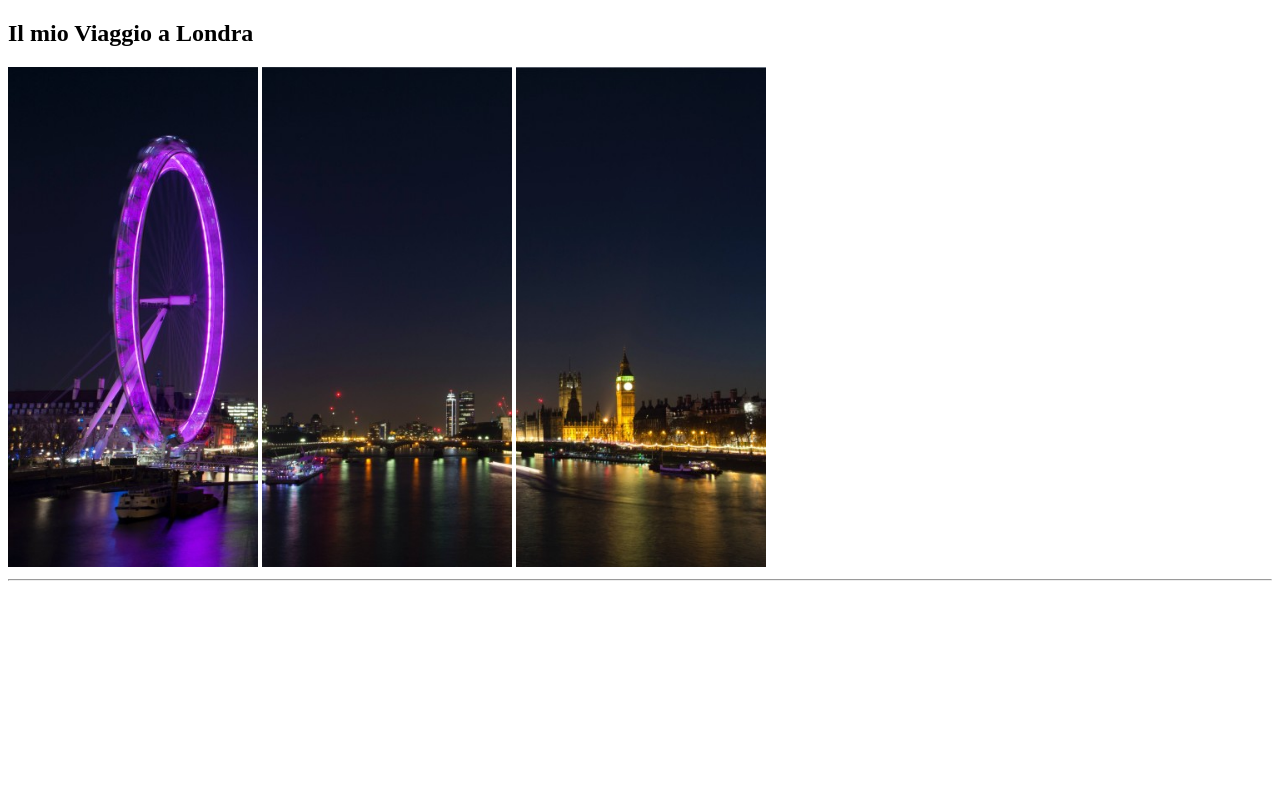
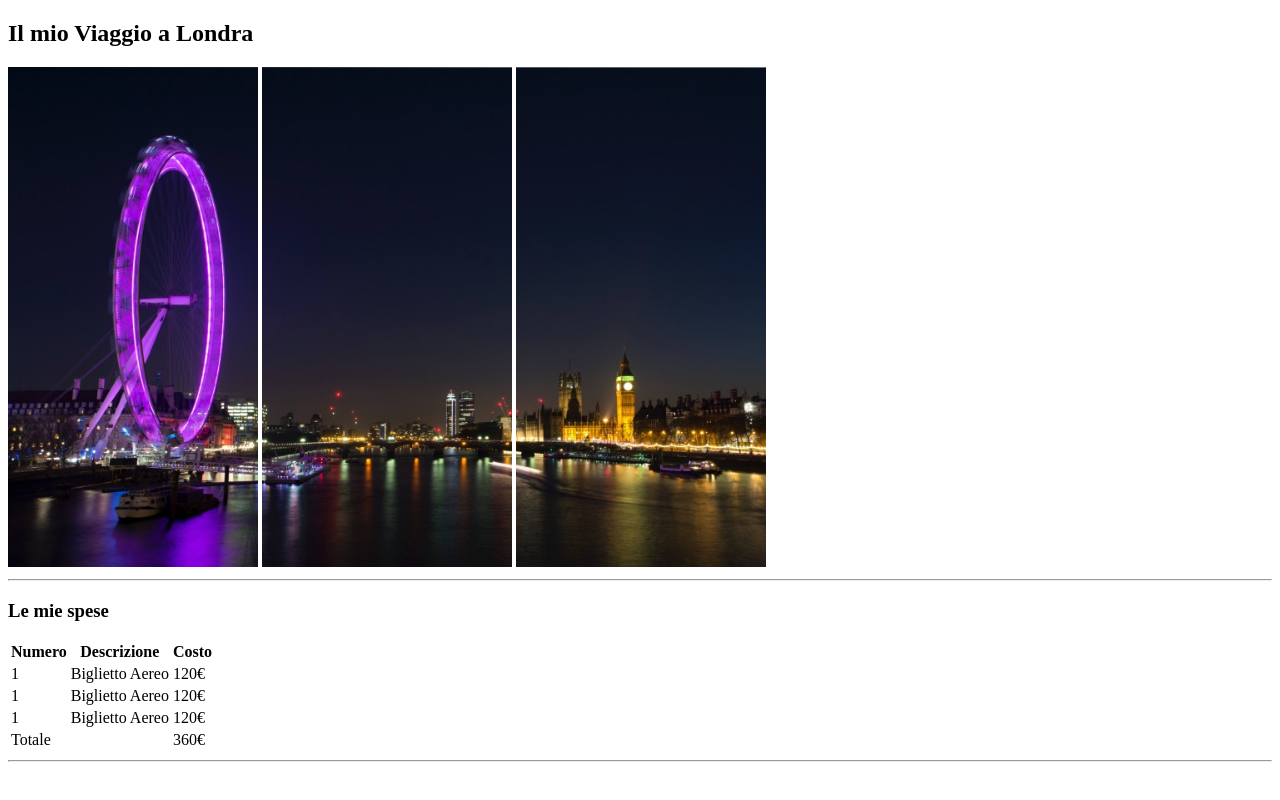
Before and after one commit to marypaduano/html-london-trip, a plain HTML site: page index.html in a window 1280 px wide. Drawn offline with Linux system fonts and the light colour scheme.

Commit message:
seconda sezione documento

```diff
--- a/index.html
+++ b/index.html
@@ -16,6 +16,53 @@
         <img src="img/foto-3.jpg" height="500" alt="terza immagine">
         <hr>
     </section>
+<!-- section2 tabella spese -->
+    <section>
+        <h3>Le mie spese</h3>
+        <table>
+            <thead>
+                <tr>
+                    <th>
+                        Numero
+                    </th>
+                    <th>
+                        Descrizione
+                    </th>
+                    <th>
+                        Costo
+                    </th>
+                </tr>
+            </thead>
+
+            <tbody>
+                <tr>
+                    <td>1</td>
+                    <td>Biglietto Aereo</td>
+                    <td>120€</td>
+                </tr>
+                <tr>
+                    <td>1</td>
+                    <td>Biglietto Aereo</td>
+                    <td>120€</td>
+                </tr>
+                <tr>
+                    <td>1</td>
+                    <td>Biglietto Aereo</td>
+                    <td>120€</td>
+                </tr>
+            </tbody>
+            <tfoot>
+                <tr>
+                    <td>Totale</td>
+                    <td></td>
+                    <td>360€</td>
+                </tr>
+            </tfoot>
+
+        </table>
+        <hr>
+    </section>
+
 
 </body>
 
```
